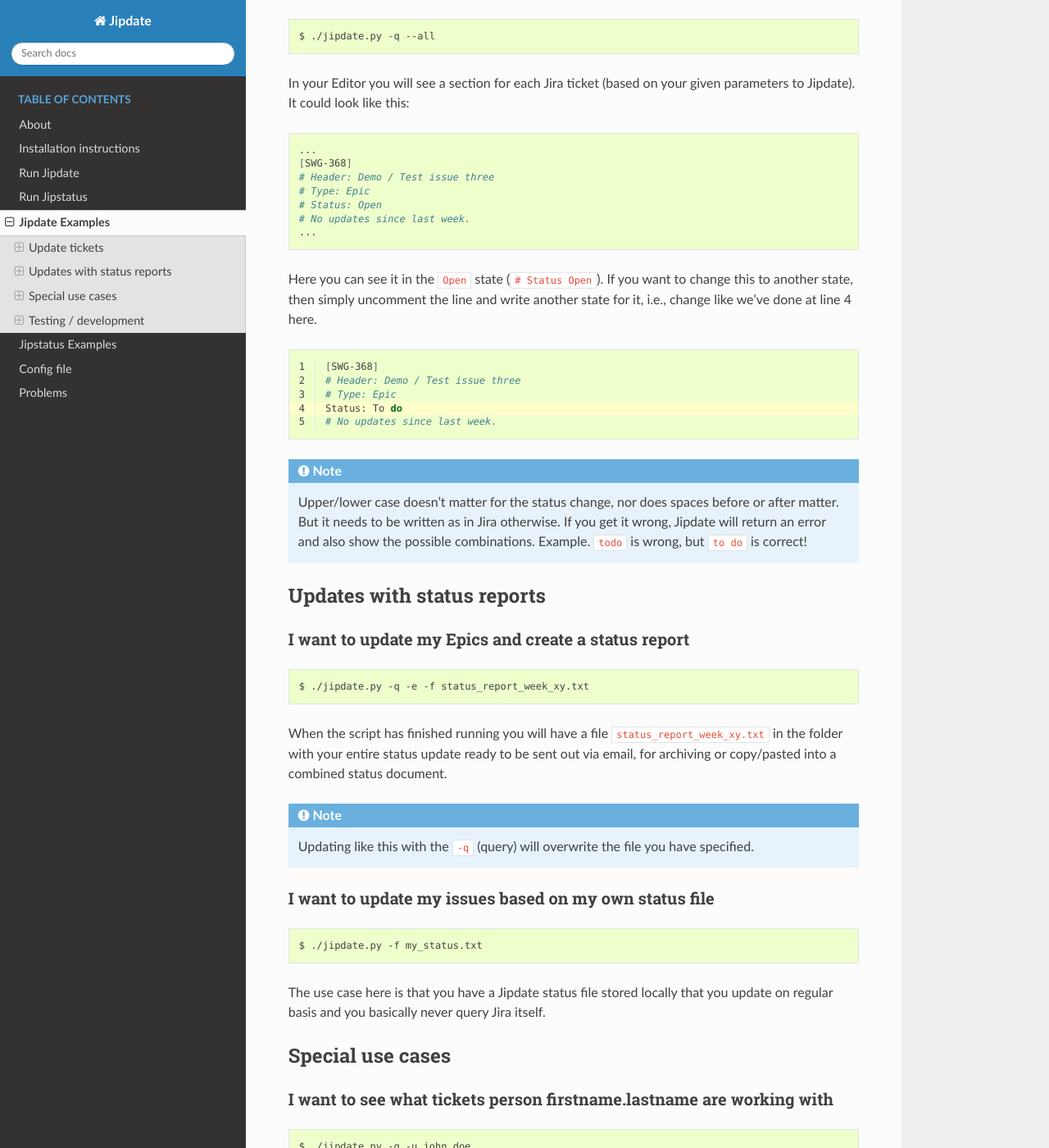
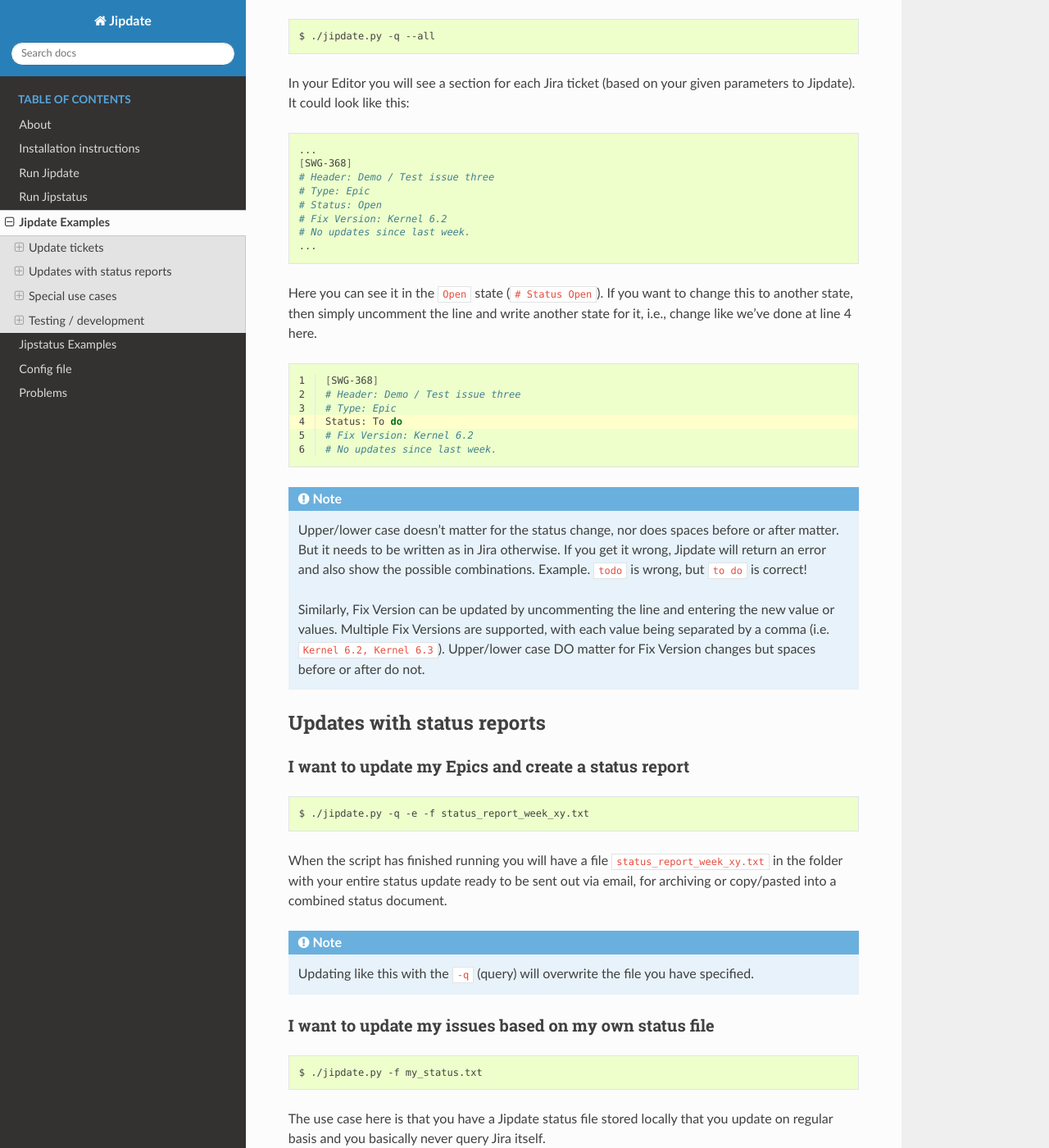
Before and after one commit to Linaro/jipdate, a Sphinx documentation site: the page built from docs/jipdate.rst, in a window 1280 px wide and 1400 px high, scrolled down 1683 px. Shown: the whole window at 82% size. Built offline with Sphinx 7.4.7 and the Read the Docs theme 2.0.0, drawn with Linux system fonts in a browser that asks for light colours; formulas are drawn with MathJax 3.

Commit message:
Documentation update

```diff
--- a/docs/jipdate.rst
+++ b/docs/jipdate.rst
@@ -99,6 +99,7 @@
     # Header: Demo / Test issue three
     # Type: Epic
     # Status: Open
+    # Fix Version: Kernel 6.2
     # No updates since last week.
     ...
 
@@ -114,6 +115,7 @@
     # Header: Demo / Test issue three
     # Type: Epic
     Status: To do
+    # Fix Version: Kernel 6.2
     # No updates since last week.
 
 .. note::
@@ -122,6 +124,11 @@
     before or after matter. But it needs to be written as in Jira otherwise. If
     you get it wrong, Jipdate will return an error and also show the possible
     combinations. Example. ``todo`` is wrong, but ``to do`` is correct!
+
+    Similarly, Fix Version can be updated by uncommenting the line and entering
+    the new value or values. Multiple Fix Versions are supported, with each value
+    being separated by a comma (i.e. ``Kernel 6.2, Kernel 6.3``). Upper/lower case
+    DO matter for Fix Version changes but spaces before or after do not.
 
 Updates with status reports
 ===========================
```
Also changed, not shown: 1 other file.
